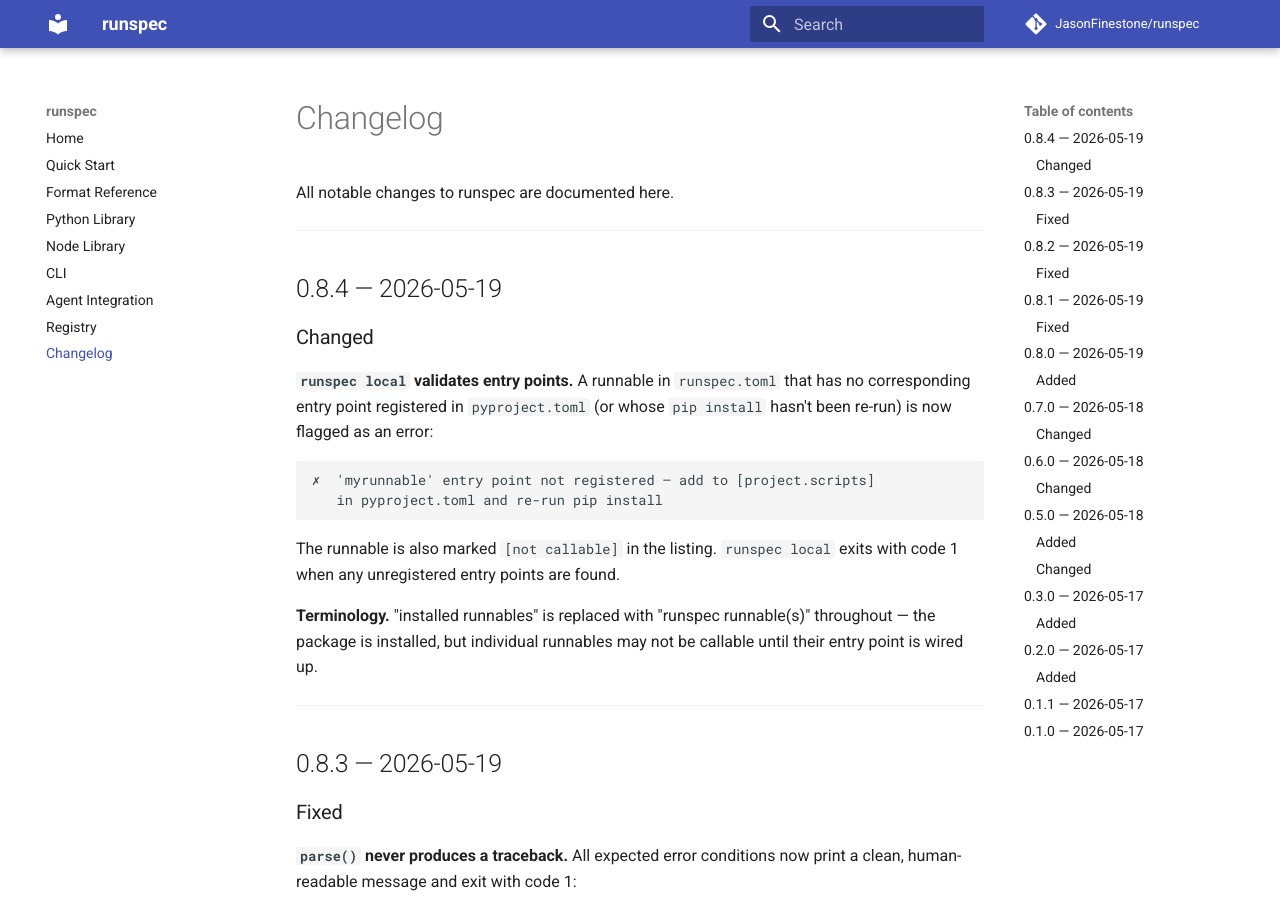
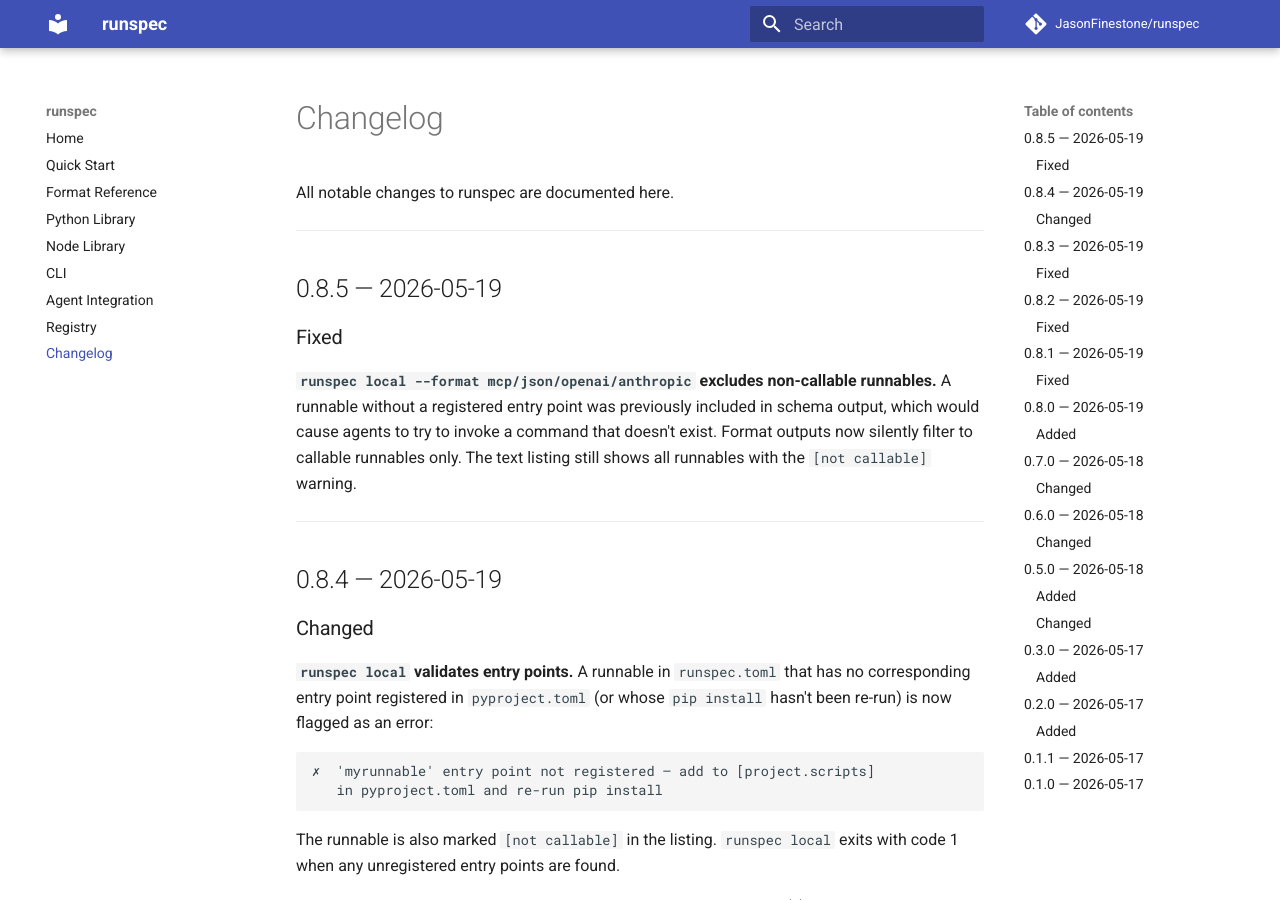
Before and after one commit to JasonFinestone/runspec, an MkDocs documentation site: the page built from docs/changelog.md, in a window 1280 px wide and 900 px high. Built offline with MkDocs 1.6.1 and Material for MkDocs 9.7.7, drawn with Linux system fonts in a browser that asks for light colours; comment, search, counter and statistics services are not loaded.

Commit message:
fix: exclude non-callable runnables from --format schema output
Format outputs (mcp, json, openai, anthropic) now filter to entry-point-
registered runnables only. The text listing still shows all runnables
with [not callable] for diagnostics.

Co-Authored-By: Claude Sonnet 4.6 <noreply@anthropic.com>

```diff
--- a/docs/changelog.md
+++ b/docs/changelog.md
@@ -1,6 +1,19 @@
 # Changelog
 
 All notable changes to runspec are documented here.
+
+---
+
+## 0.8.5 — 2026-05-19
+
+### Fixed
+
+**`runspec local --format mcp/json/openai/anthropic` excludes non-callable
+runnables.** A runnable without a registered entry point was previously
+included in schema output, which would cause agents to try to invoke a
+command that doesn't exist. Format outputs now silently filter to callable
+runnables only. The text listing still shows all runnables with the
+`[not callable]` warning.
 
 ---
 
```
Also changed, not shown: 2 other files.
